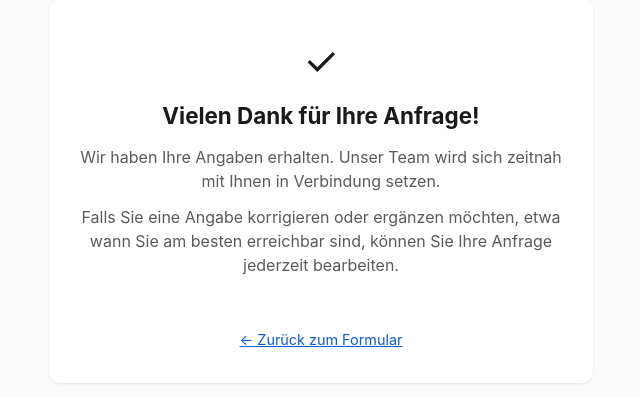
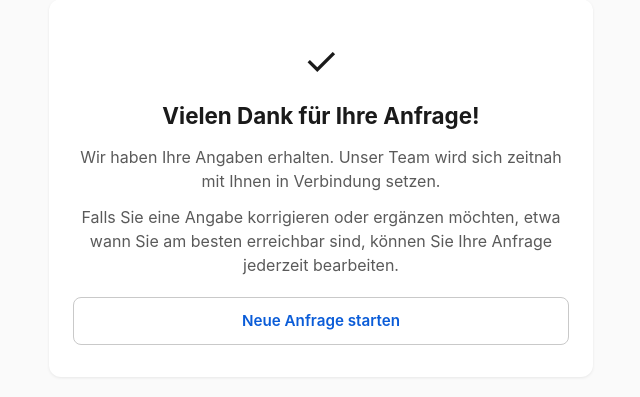
Before and after one commit to MarcoSalzer/planeco-standort-check, a FastAPI app: page /danke in a window 1280 px wide. Shown: the part 69-466 px from the top of the page, without its empty margins (319-959 px from the left). Run offline with FastAPI, Linux system fonts and the light colour scheme; parts of the project's set-up code (start-up, migrations or seed data) failed here and were passed over; some libraries are stand-ins or nearby versions.

Commit message:
Danke-Seite: zweiten Button umbenannt und als Button gestylt
"Zurück zum Formular" -> "Neue Anfrage starten": macht deutlich, dass
sich damit ein zweites Grundstück anmelden lässt. Der Link zeigte
schon vorher auf / ohne Token (also ein leeres Formular), nur der Text
und die Darstellung als reiner Link waren irreführend - jetzt als
gleichwertiger Sekundär-Button neben "Anfrage bearbeiten".

Co-Authored-By: Claude Sonnet 5 <noreply@anthropic.com>

```diff
--- a/app/templates/danke.html
+++ b/app/templates/danke.html
@@ -47,24 +47,34 @@
     a {
       color: var(--focus);
     }
-    .back-link {
+    .button-row {
+      display: flex;
+      flex-direction: column;
+      gap: 0.6rem;
+      margin-top: 1.25rem;
+    }
+    .btn {
       display: inline-block;
-      margin-top: 1rem;
-      font-size: 0.9rem;
-    }
-    .edit-button {
-      display: inline-block;
-      margin-top: 1.25rem;
-      background: var(--focus);
-      color: #fff;
       text-decoration: none;
       padding: 0.75rem 1.5rem;
       border-radius: 0.5rem;
       font-weight: 600;
       font-size: 0.95rem;
     }
-    .edit-button:hover {
+    .btn-primary {
+      background: var(--focus);
+      color: #fff;
+    }
+    .btn-primary:hover {
       opacity: 0.92;
+    }
+    .btn-secondary {
+      background: transparent;
+      color: var(--focus);
+      border: 1px solid var(--border, #c9c9c9);
+    }
+    .btn-secondary:hover {
+      background: #f2f2f2;
     }
   </style>
 </head>
@@ -74,11 +84,12 @@
     <h1>Vielen Dank für Ihre Anfrage!</h1>
     <p>Wir haben Ihre Angaben erhalten. Unser Team wird sich zeitnah mit Ihnen in Verbindung setzen.</p>
     <p>Falls Sie eine Angabe korrigieren oder ergänzen möchten, etwa wann Sie am besten erreichbar sind, können Sie Ihre Anfrage jederzeit bearbeiten.</p>
-    {% if edit_url %}
-    <a class="edit-button" href="{{ edit_url }}">Anfrage bearbeiten</a>
-    {% endif %}
-    <br>
-    <a class="back-link" href="/">← Zurück zum Formular</a>
+    <div class="button-row">
+      {% if edit_url %}
+      <a class="btn btn-primary" href="{{ edit_url }}">Anfrage bearbeiten</a>
+      {% endif %}
+      <a class="btn btn-secondary" href="/">Neue Anfrage starten</a>
+    </div>
   </main>
 </body>
 </html>
```
